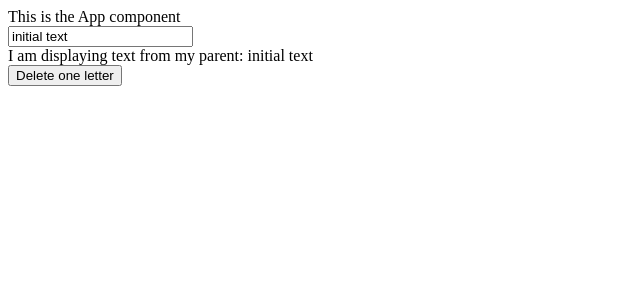
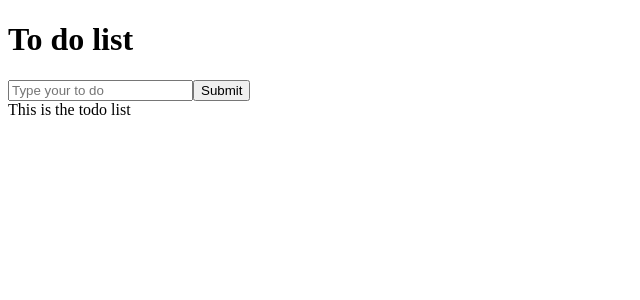
Before and after one commit to LukeAveil/rpsReact, a React app: page / in a window 1280 px wide. Shown: the top 300 px of the page, without its empty margins (0-640 px from the left). Built offline with nearby package versions, Linux system fonts and the light colour scheme.

Commit message:
installs redux, sets up todo input and todo list

```diff
--- a/components/App.js
+++ b/components/App.js
@@ -1,13 +1,15 @@
 import React, { Component } from 'react'
-import TextInput from './TextInput'
+import TodoInput from './TodoInput'
+import TodoList from './TodoList'
 
 class App extends Component {
 
   render() {
     return (
       <div>
-        <div>This is the App component</div>
-        <TextInput/>
+        <h1>To do list</h1>
+        <TodoInput/>
+        <TodoList/>
       </div>
     )
   }
--- a/components/TextDisplay.js
+++ /dev/null
@@ -1,20 +0,0 @@
-import React, { Component } from 'react'
-
-class TextDisplay extends Component {
-
-  handleClick() {
-    this.props.deleteLetter()
-  }
-
-  render() {
-    return (
-      <div>
-        <div>I am displaying text from my parent: {this.props.text}</div>
-        <button onClick={this.handleClick.bind(this)}>Delete one letter</button>
-      </div>
-    )
-  }
-
-}
-
-export default TextDisplay
--- a/components/TextInput.js
+++ /dev/null
@@ -1,40 +0,0 @@
- import React, { Component } from 'react'
-import TextDisplay from './TextDisplay'
-
-class TextInput extends Component {
-
-  constructor(props, context) {
-    super(props, context)
-    this.state = {
-      inputText: 'initial text'
-    }
-  }
-
-  deleteLetter() {
-    this.setState({
-      inputText: this.state.inputText.substring(0, this.state.inputText.length - 1)
-    })
-  }
-
-  handleChange(event) {
-    this.setState({
-      inputText: event.target.value
-    })
-  }
-
-  render() {
-    return (
-      <div>
-        <input type="text"
-          placeholder="This is going to be text"
-          value={this.state.inputText}
-          onChange={this.handleChange.bind(this)}
-        />
-        <TextDisplay text={this.state.inputText} deleteLetter={this.deleteLetter.bind(this)}/>
-      </div>
-    )
-  }
-
-}
-
-export default TextInput
--- /dev/null
+++ b/components/TodoInput.js
@@ -0,0 +1,33 @@
+import React, { Component } from 'react'
+
+class TodoInput extends Component {
+
+  constructor(props, context) {
+    super(props, context)
+    this.state = {
+      inputText: ''
+    }
+  }
+
+  handleChange(event) {
+    this.setState({
+      inputText: event.target.value
+    })
+  }
+
+  render() {
+    return (
+      <div>
+        <input type="text"
+          placeholder="Type your to do"
+          value={this.state.inputText}
+          onChange={this.handleChange.bind(this)}
+        />
+        <button>Submit</button>
+      </div>
+    )
+  }
+
+}
+
+export default TodoInput
--- /dev/null
+++ b/components/TodoList.js
@@ -0,0 +1,15 @@
+import React, { Component } from 'react'
+
+class TodoList extends Component {
+
+  render() {
+    return (
+      <div>
+        This is the todo list
+      </div>
+    )
+  }
+
+}
+
+export default TodoList
--- a/package.json
+++ b/package.json
@@ -28,6 +28,8 @@
     "express": "^4.14.0",
     "react": "^15.3.1",
     "react-dom": "^15.3.1",
+    "react-redux": "^4.4.5",
+    "redux": "^3.5.2",
     "webpack": "^1.13.2",
     "webpack-dev-middleware": "^1.6.1",
     "webpack-hot-middleware": "^2.12.2"
```
Also changed, not shown: redux/actions.js (added).
